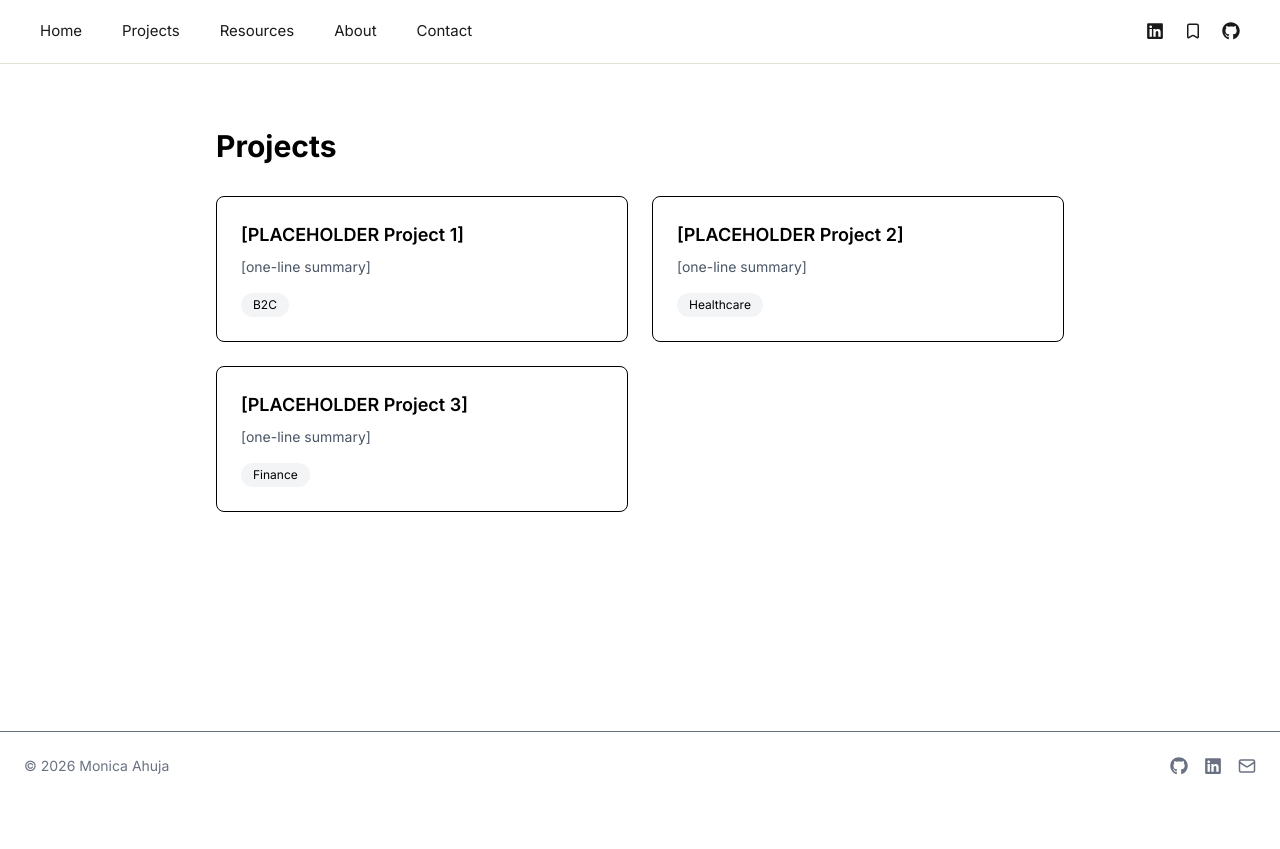
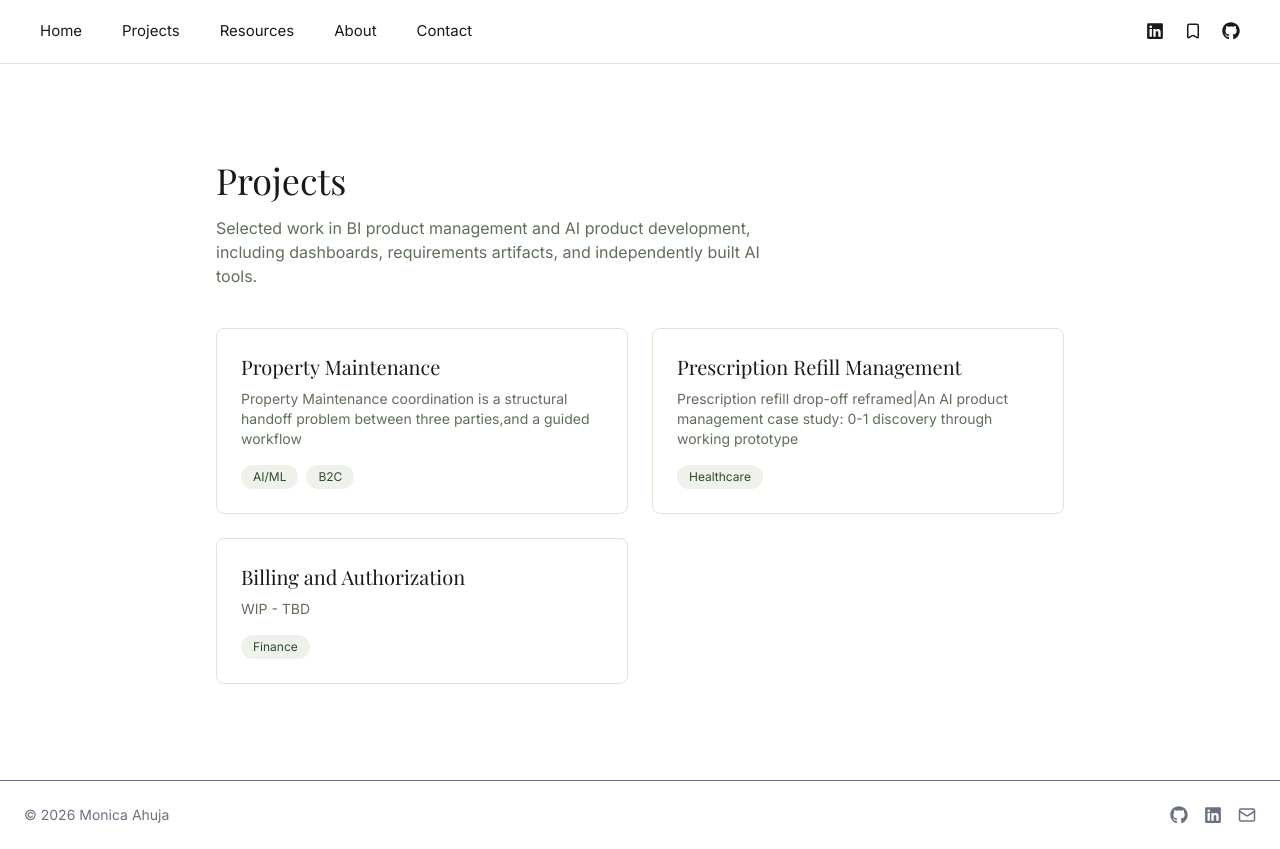
Before and after one commit to buddy2706/mainportfolio, a Next.js app: page /projects in a window 1280 px wide. Before the commit the page ends 800 px from the top, so only its background shows below. Built offline with nearby package versions, Linux system fonts and the light colour scheme; a web font is replaced by a local one.

Commit message:
Updated additional pages with details and styling

```diff
--- a/src/app/about/page.tsx
+++ b/src/app/about/page.tsx
@@ -8,3 +8,25 @@ export default function About() {
     </AnimatedSection>
   )
 }
+
+
+import AnimatedSection from '@/components/animatedsection'
+
+export default function About() {
+  return (
+    <AnimatedSection>
+      <h1
+        style={{ fontFamily: 'var(--font-serif)' }}
+        className="text-4xl text-[var(--ink)] mb-8"
+      >
+        About
+      </h1>
+      <div className="space-y-5 text-[var(--muted)] max-w-2xl">
+        <p>Senior Product Manager with 10+ years owning product strategy and engineering execution together.Background includes direct experience partnering with AI development teams on LLM-driven automation, evaluating technical tradeoffs in architecture discussions, and delivering enterprise-grade solutions that balance innovation with stability and complianceSenior Product Manager with 10+ years of experience translating business needs into clear requirements, backlog items, and data-driven product decisions for enterprise SaaS platforms.</p>
+
+        <p>Domain focus: SaaS, cloud, healthcare, finance</p>
+        <p>Currently focused on roles combining product management, business intelligence, and AI product development. Open to conversations about BI product strategy, technical business analysis, and AI-native product roles.</p>
+      </div>
+    </AnimatedSection>
+  )
+}
--- a/src/app/contact/page.tsx
+++ b/src/app/contact/page.tsx
@@ -1,17 +1,36 @@
 import AnimatedSection from '@/components/animatedsection'
-import {FaLinkedin } from 'react-icons/fa'
+import { FaLinkedin, FaGithub } from 'react-icons/fa'
 import { Mail } from 'lucide-react'
 
 export default function Contact() {
   return (
     <AnimatedSection>
-      <h1 className="text-3xl font-bold mb-6">Contact</h1>
-      <div className="flex flex-col gap-3">
-        <a href="mailto:monica.s.ahuja@gmail.com" className="flex items-center gap-2 text-gray-600">
+      <h1
+        style={{ fontFamily: 'var(--font-serif)' }}
+        className="text-4xl text-[var(--ink)] mb-8"
+      >
+        Contact
+      </h1>
+      <div className="flex flex-col gap-4">
+
+          href="mailto:monica.s.ahuja@gmail.com"
+          className="flex items-center gap-3 text-[var(--muted)] hover:text-[var(--sage-800)]"
+        >
           <Mail size={18} /> monica.s.ahuja@gmail.com
         </a>
-        <a href="https://www.linkedin.com/in/monicaahuja" className="flex items-center gap-2 text-gray-600">
+
+          href="https://www.linkedin.com/in/monicaahuja"
+          target="_blank"
+          className="flex items-center gap-3 text-[var(--muted)] hover:text-[var(--sage-800)]"
+        >
           <FaLinkedin size={18} /> LinkedIn
+        </a>
+
+          href="https://github.com/buddy2706/mainportfolio"
+          target="_blank"
+          className="flex items-center gap-3 text-[var(--muted)] hover:text-[var(--sage-800)]"
+        >
+          <FaGithub size={18} /> GitHub
         </a>
       </div>
     </AnimatedSection>
--- a/src/app/projects/page.tsx
+++ b/src/app/projects/page.tsx
@@ -2,17 +2,27 @@ import AnimatedSection from '@/components/animatedsection'
 import ProjectCard from '@/components/projectcard'
 
 const projects = [
-  { title: '[PLACEHOLDER Project 1]', description: '[one-line summary]', tags: ['B2C'] },
-  { title: '[PLACEHOLDER Project 2]', description: '[one-line summary]', tags: ['Healthcare'] },
-  { title: '[PLACEHOLDER Project 3]', description: '[one-line summary]', tags: ['Finance'] },
+  { title: 'Property Maintenance', description: 'Property Maintenance coordination is a structural handoff problem between three parties,and a guided workflow', tags: ['AI/ML', 'B2C'] },
+  { title: 'Prescription Refill Management', description: 'Prescription refill drop-off reframed|An AI product management case study: 0-1 discovery through working prototype', tags: ['Healthcare'] },
+  { title: 'Billing and Authorization', description: 'WIP - TBD', tags: ['Finance'] },
 ]
 
 export default function Projects() {
   return (
     <AnimatedSection>
-      <h1 className="text-3xl font-bold mb-8">Projects</h1>
+      <h1
+        style={{ fontFamily: 'var(--font-serif)' }}
+        className="text-4xl text-[var(--ink)] mb-4"
+      >
+        Projects
+      </h1>
+      <p className="text-[var(--muted)] mb-10 max-w-xl">
+        Selected work in BI product management and AI product development, including dashboards, requirements artifacts, and independently built AI tools.
+      </p>
       <div className="grid gap-6 sm:grid-cols-2">
-        {projects.map((p) => <ProjectCard key={p.title} {...p} />)}
+        {projects.map((p) => (
+          <ProjectCard key={p.title} {...p} />
+        ))}
       </div>
     </AnimatedSection>
   )
--- a/src/components/animatedsection.tsx
+++ b/src/components/animatedsection.tsx
@@ -9,7 +9,7 @@ export default function AnimatedSection({ children }: { children: ReactNode }) {
       whileInView={{ opacity: 1, y: 0 }}
       viewport={{ once: true, amount: 0.2 }}
       transition={{ duration: 0.5 }}
-      className="px-6 py-16 max-w-4xl mx-auto"
+      className="relative px-6 py-24 max-w-4xl mx-auto"
     >
       {children}
     </motion.section>
--- a/src/components/projectcard.tsx
+++ b/src/components/projectcard.tsx
@@ -9,15 +9,26 @@ type Project = {
 
 export default function ProjectCard({ title, description, tags, link }: Project) {
   return (
-    <div className="border rounded-lg p-6 hover:shadow-md transition-shadow">
+    <div className="border border-[var(--sage-100)] rounded-lg p-6 bg-white hover:shadow-md transition-shadow">
       <div className="flex items-start justify-between">
-        <h3 className="font-semibold text-lg">{title}</h3>
-        {link && <a href={link} target="_blank"><ArrowUpRight size={18} /></a>}
+        <h3 style={{ fontFamily: 'var(--font-serif)' }} className="text-xl text-[var(--ink)]">
+          {title}
+        </h3>
+        {link && (
+          <a href={link} target="_blank" className="text-[var(--sage-600)]">
+            <ArrowUpRight size={18} />
+          </a>
+        )}
       </div>
-      <p className="mt-2 text-gray-600 text-sm">{description}</p>
+      <p className="mt-2 text-[var(--muted)] text-sm">{description}</p>
       <div className="mt-4 flex gap-2 flex-wrap">
         {tags.map((t) => (
-          <span key={t} className="text-xs bg-gray-100 rounded-full px-3 py-1">{t}</span>
+          <span
+            key={t}
+            className="text-xs bg-[var(--sage-50)] text-[var(--sage-800)] rounded-full px-3 py-1"
+          >
+            {t}
+          </span>
         ))}
       </div>
     </div>
```
